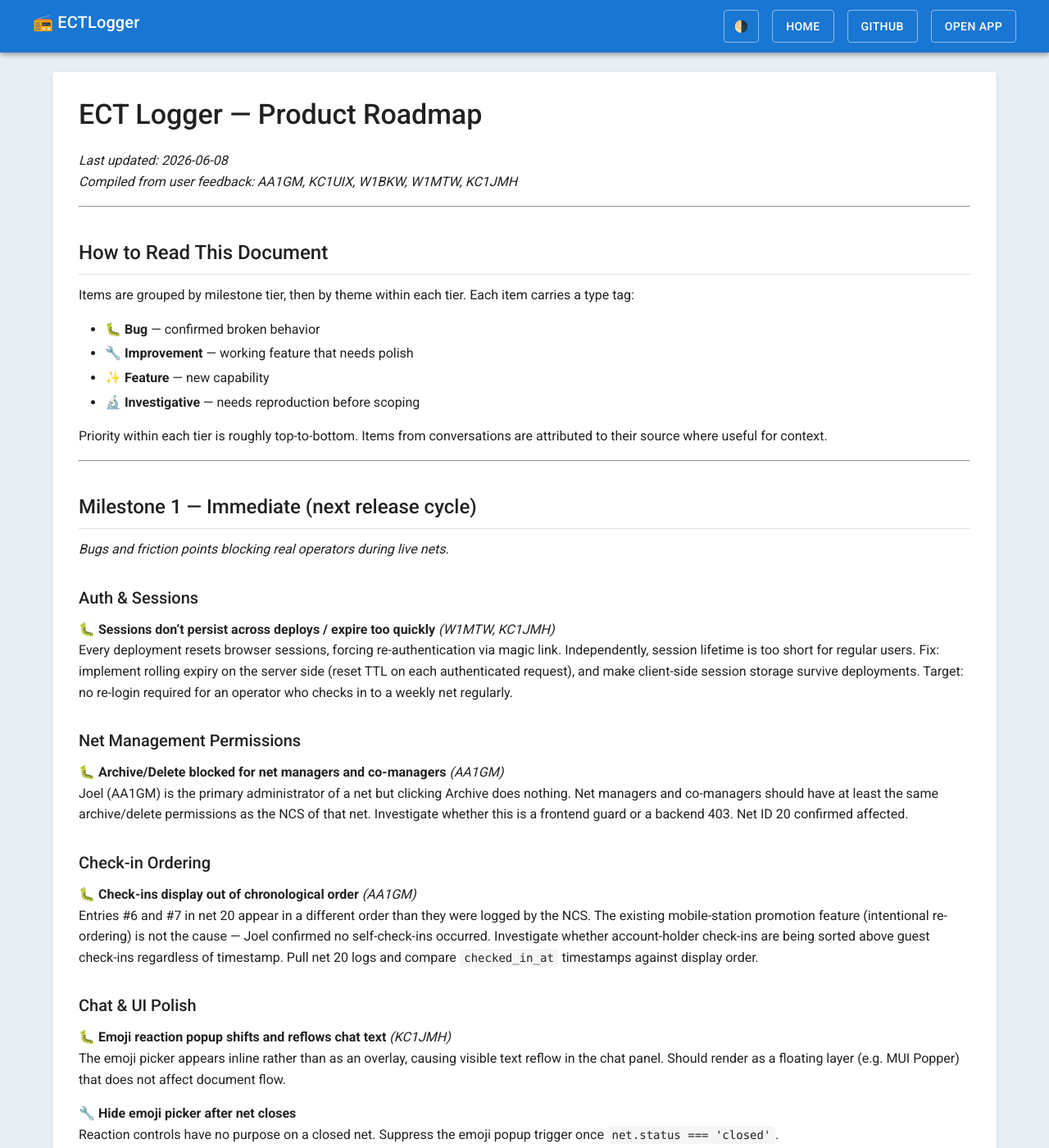
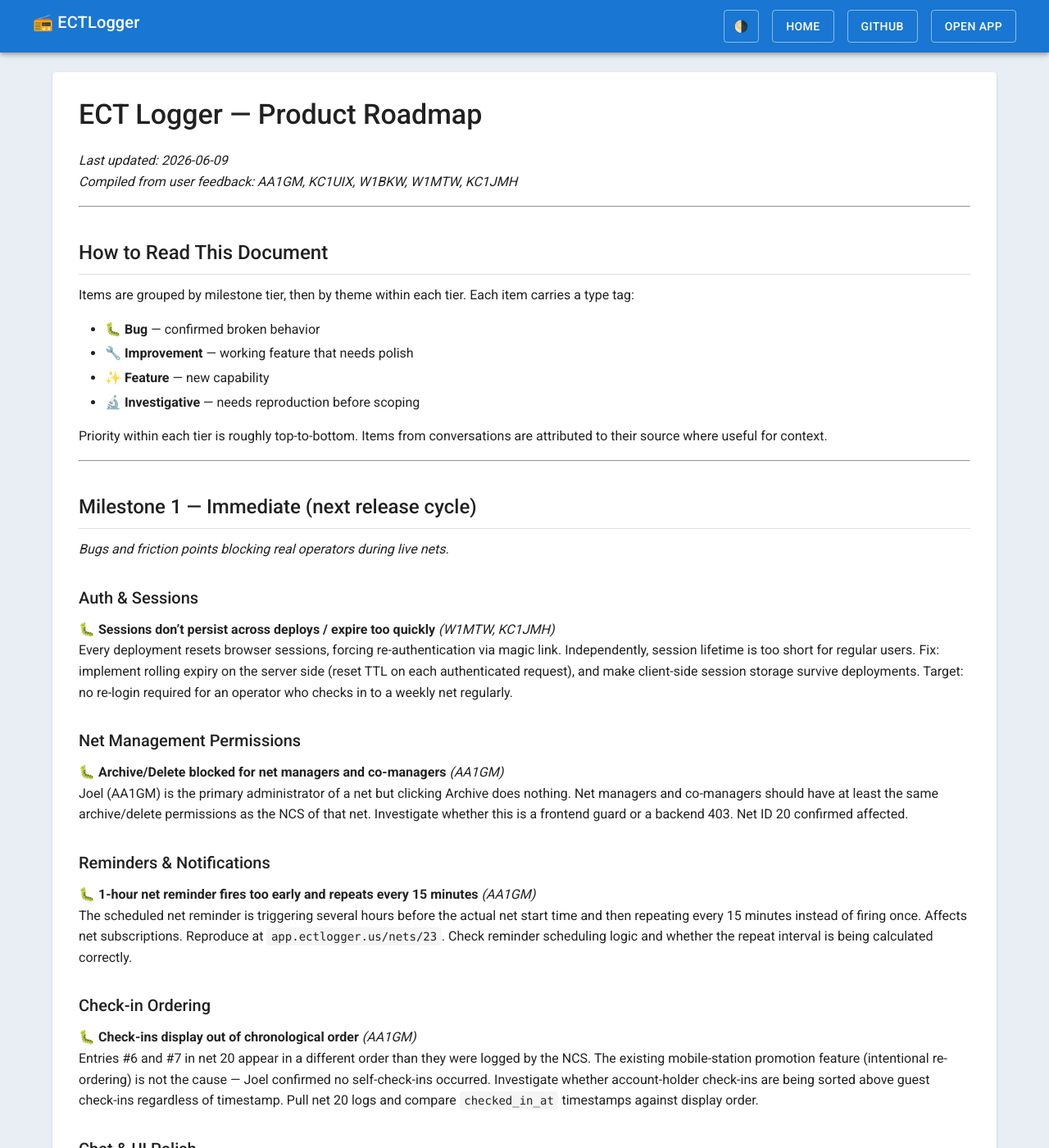
Before and after one commit to bradbrownjr/ectlogger, a Jekyll site: the page built from docs/ROADMAP.md, in a window 1280 px wide and 1400 px high. Shown: the whole window at 82% size. Built offline with Jekyll 4.4.1, drawn with Linux system fonts in a browser that asks for light colours; our own code applies the rules of GitHub Pages for plain Markdown files.

```diff
--- a/docs/ROADMAP.md
+++ b/docs/ROADMAP.md
@@ -1,6 +1,6 @@
 # ECT Logger — Product Roadmap
 
-*Last updated: 2026-06-08*
+*Last updated: 2026-06-09*
 *Compiled from user feedback: AA1GM, KC1UIX, W1BKW, W1MTW, KC1JMH*
 
 ---
@@ -31,6 +31,11 @@
 
 **🐛 Archive/Delete blocked for net managers and co-managers** *(AA1GM)*
 Joel (AA1GM) is the primary administrator of a net but clicking Archive does nothing. Net managers and co-managers should have at least the same archive/delete permissions as the NCS of that net. Investigate whether this is a frontend guard or a backend 403. Net ID 20 confirmed affected.
+
+### Reminders & Notifications
+
+**🐛 1-hour net reminder fires too early and repeats every 15 minutes** *(AA1GM)*
+The scheduled net reminder is triggering several hours before the actual net start time and then repeating every 15 minutes instead of firing once. Affects net subscriptions. Reproduce at `app.ectlogger.us/nets/23`. Check reminder scheduling logic and whether the repeat interval is being calculated correctly.
 
 ### Check-in Ordering
 
```
Also changed, not shown: 1 other file.
